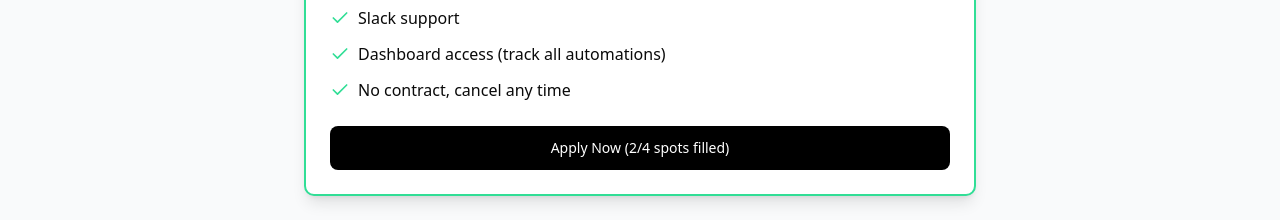
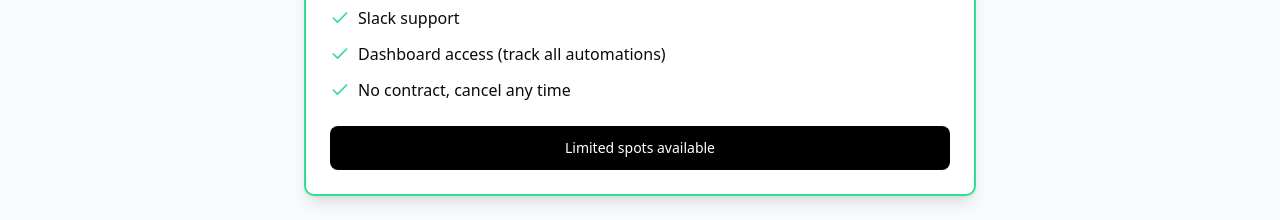
Before and after one commit to vincentmcleese/ghostteam, a Next.js app: page / in a window 1280 px wide. Shown: the part 4300-4520 px from the top of the page. Built offline with nearby package versions, Linux system fonts and the light colour scheme.

Commit message:
updated pricing CTA

```diff
--- a/src/components/PricingSection.tsx
+++ b/src/components/PricingSection.tsx
@@ -72,7 +72,7 @@ const PricingSection = () => {
           text: "No contract, cancel any time",
         },
       ],
-      ctaText: "Apply Now (2/4 spots filled)",
+      ctaText: "Limited spots available",
       popular: true,
     },
   ];
```
